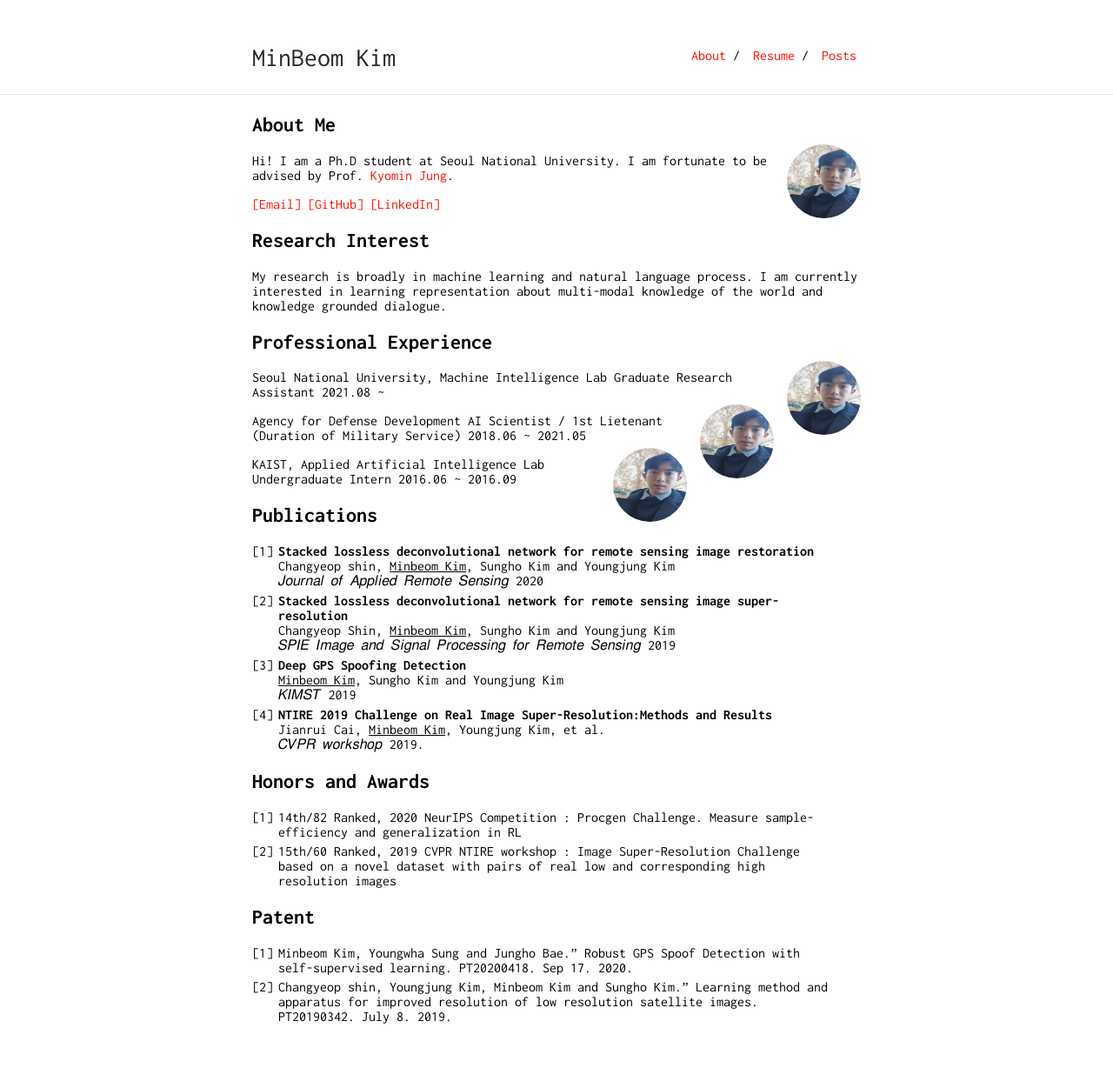
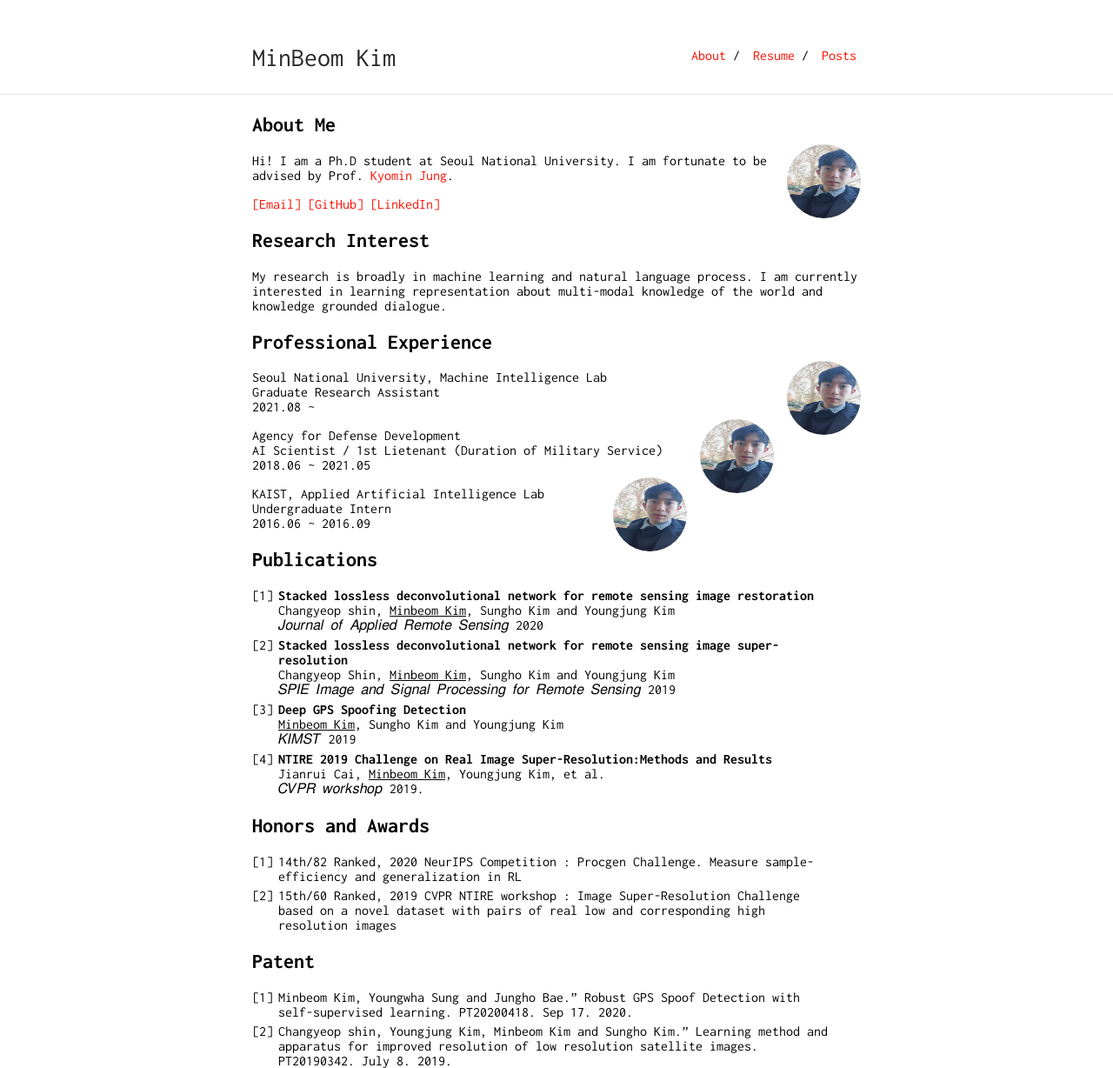
Before and after one commit to minbeomkim/minbeomkim.github.io, a Jekyll site: the page built from index.md, in a window 1280 px wide. Shown: the whole page at 87% size. Built offline with Jekyll 4.4.1, drawn with Linux system fonts in a browser that asks for light colours; our own code applies the rules of GitHub Pages for plain Markdown files; before the commit the page ends 1177 px from its top, so only the background shows below that.

```diff
--- a/index.md
+++ b/index.md
@@ -18,20 +18,20 @@ My research is broadly in machine learning and natural language process. I am cu
 
 <img class="profile-picture" src="face.jpeg">
 
-Seoul National University, Machine Intelligence Lab
-Graduate Research Assistant
+Seoul National University, Machine Intelligence Lab<br/>
+Graduate Research Assistant<br/>
 2021.08 ~
 
 <img class="profile-picture" src="face.jpeg">
 
-Agency for Defense Development
-AI Scientist / 1st Lietenant (Duration of Military Service)
+Agency for Defense Development<br/>
+AI Scientist / 1st Lietenant (Duration of Military Service)<br/>
 2018.06 ~ 2021.05
 
 <img class="profile-picture" src="face.jpeg">
 
-KAIST, Applied Artificial Intelligence Lab
-Undergraduate Intern
+KAIST, Applied Artificial Intelligence Lab<br/>
+Undergraduate Intern<br/>
 2016.06 ~ 2016.09
 
 ## Publications
```
